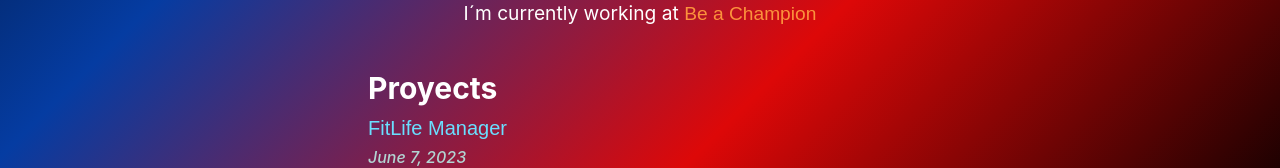
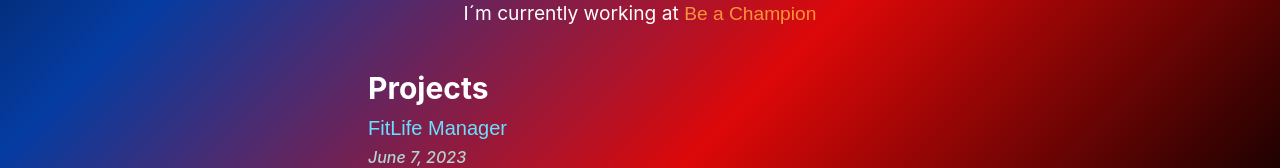
Before and after one commit to dest92/personalBlog, a Next.js app: page / in a window 1280 px wide. Shown: the part 536-704 px from the top of the page. Built offline with nearby package versions, Linux system fonts and the light colour scheme.

Commit message:
change bad name

```diff
--- a/pages/index.js
+++ b/pages/index.js
@@ -52,7 +52,7 @@ export default function Home({ allPostsData }) {
       </section>
 
       <section className={`${utilStyles.headingMd} ${utilStyles.padding1px}`}>
-        <h2 className="font-bold text-3xl pb-2">Proyects</h2>
+        <h2 className="font-bold text-3xl pb-2">Projects</h2>
         <ul className="font-medium text-xl ">
           {allPostsData.map(({ id, date, title }) => (
             <li className={utilStyles.listItem} key={id}>
```
